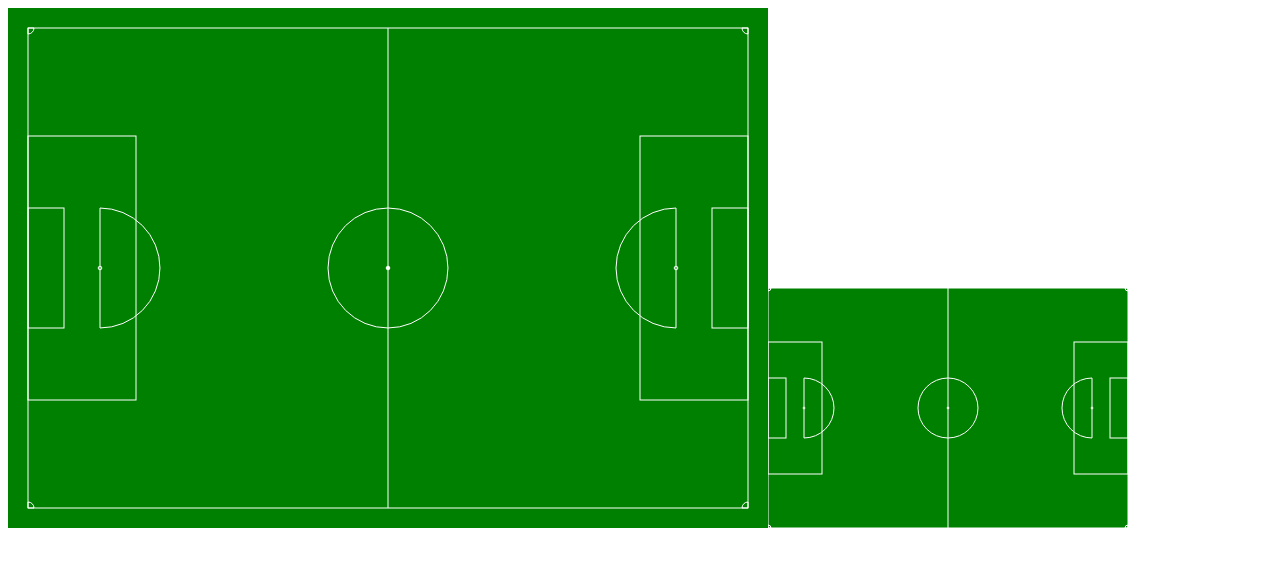
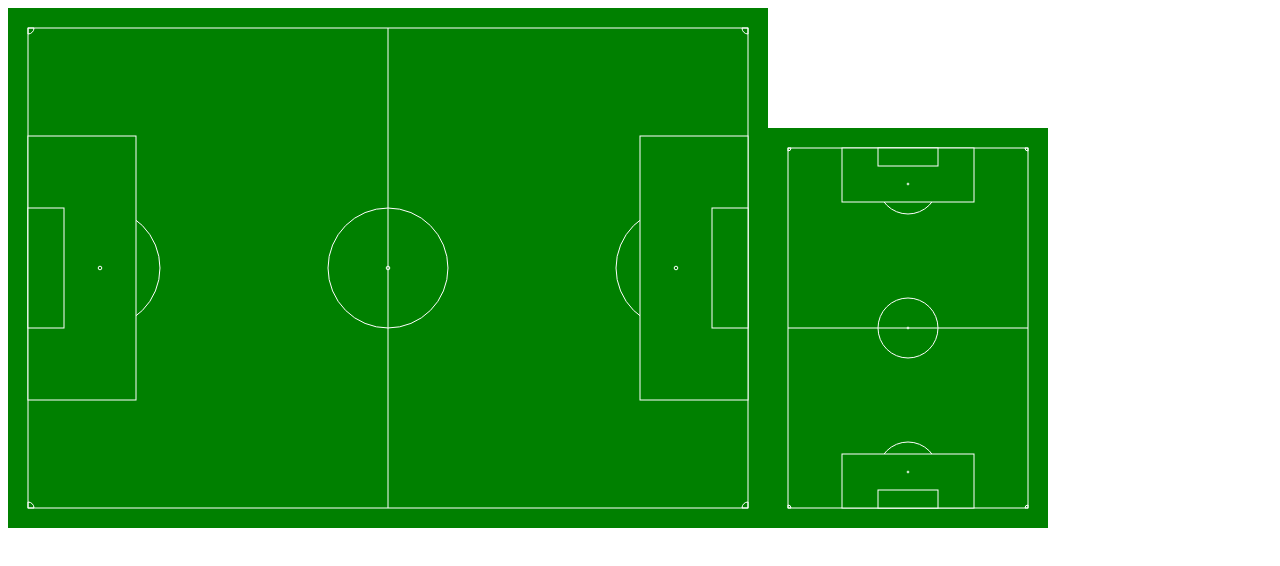
Before and after one commit to namroodinc/namroodinc.com, a React (Create React App) app: page / in a window 1280 px wide. Shown: the top 566 px of the page. Built offline with nearby package versions, Linux system fonts and the light colour scheme.

Commit message:
added prop types, finalised soccer pitch

```diff
--- a/package.json
+++ b/package.json
@@ -7,6 +7,7 @@
     "@testing-library/react": "^13.4.0",
     "@testing-library/user-event": "^13.5.0",
     "d3": "^7.8.2",
+    "prop-types": "^15.8.1",
     "react": "^18.2.0",
     "react-dom": "^18.2.0",
     "react-scripts": "5.0.1",
--- a/src/packages/pitchgen/PlayingArea/Soccer.js
+++ b/src/packages/pitchgen/PlayingArea/Soccer.js
@@ -1,8 +1,10 @@
-import React, { useRef } from "react";
+import React from "react";
+import propTypes from "prop-types";
 import * as d3 from "d3";
 
-export const SoccerPitch = ({ height = 480, padding = 0, width = 720 }) => {
-  const ref = useRef();
+function SoccerPitch(props) {
+  const { height, isHorizontal, padding, width } = props;
+
   const strokeWidth = 1;
 
   const half = (
@@ -24,16 +26,17 @@ export const SoccerPitch = ({ height = 480, padding = 0, width = 720 }) => {
         y={height / 2 - height * 0.275}
         width={width * 0.15}
         height={height * 0.55}
-        fill="none"
+        fill="green"
         stroke="white"
         strokeWidth={strokeWidth}
+        id="rect"
       />
       <rect
         x={0}
         y={height / 2 - height * 0.125}
         width={width * 0.05}
         height={height * 0.25}
-        fill="none"
+        fill="green"
         stroke="white"
         strokeWidth={strokeWidth}
       />
@@ -48,11 +51,11 @@ export const SoccerPitch = ({ height = 480, padding = 0, width = 720 }) => {
     </>
   );
 
-  const heightWithPadding = height + padding * 2;
-  const widthWithPadding = width + padding * 2;
+  const heightWithPadding = (isHorizontal ? height : width) + padding * 2;
+  const widthWithPadding = (isHorizontal ? width : height) + padding * 2;
 
   return (
-    <svg height={heightWithPadding} width={widthWithPadding} ref={ref}>
+    <svg height={heightWithPadding} width={widthWithPadding}>
       <g>
         <rect
           x={0}
@@ -62,6 +65,13 @@ export const SoccerPitch = ({ height = 480, padding = 0, width = 720 }) => {
           fill="green"
         />
       </g>
+      <g
+        transform={
+          isHorizontal
+            ? `translate(0, 0)`
+            : `translate(0, 0) rotate(90) scale(1, -1)`
+        }
+      >
         <g transform={`translate(${padding}, ${padding})`}>
           <g>
             <rect
@@ -93,7 +103,7 @@ export const SoccerPitch = ({ height = 480, padding = 0, width = 720 }) => {
               cx={width / 2}
               cy={height / 2}
               r={width * 0.0025}
-            fill="white"
+              fill="none"
               stroke="white"
               strokeWidth={strokeWidth}
             />
@@ -151,6 +161,23 @@ export const SoccerPitch = ({ height = 480, padding = 0, width = 720 }) => {
             />
           </g>
         </g>
+      </g>
     </svg>
   );
+}
+
+SoccerPitch.defaultProps = {
+  height: 480,
+  isHorizontal: true,
+  padding: 20,
+  width: 720
 };
+
+SoccerPitch.propTypes = {
+  height: propTypes.number,
+  isHorizontal: propTypes.bool,
+  padding: propTypes.number,
+  width: propTypes.number
+};
+
+export default SoccerPitch;
--- a/src/packages/pitchgen/PlayingArea/index.js
+++ b/src/packages/pitchgen/PlayingArea/index.js
@@ -1,3 +1,3 @@
-import { SoccerPitch } from "./Soccer";
+import SoccerPitch from "./Soccer";
 
 export { SoccerPitch };
--- a/src/packages/pitchgen/index.js
+++ b/src/packages/pitchgen/index.js
@@ -5,8 +5,8 @@ import { SoccerPitch } from "./PlayingArea";
 export default function PitchGen() {
   return (
     <>
-      <SoccerPitch padding={20} />
-      <SoccerPitch width={360} height={240} />
+      <SoccerPitch />
+      <SoccerPitch width={360} height={240} isHorizontal={false} />
     </>
   );
 }
```
Also changed, not shown: 1 other file (tests, documents, lock files or other folders). Lines whose indentation alone changed are shown as unchanged.
